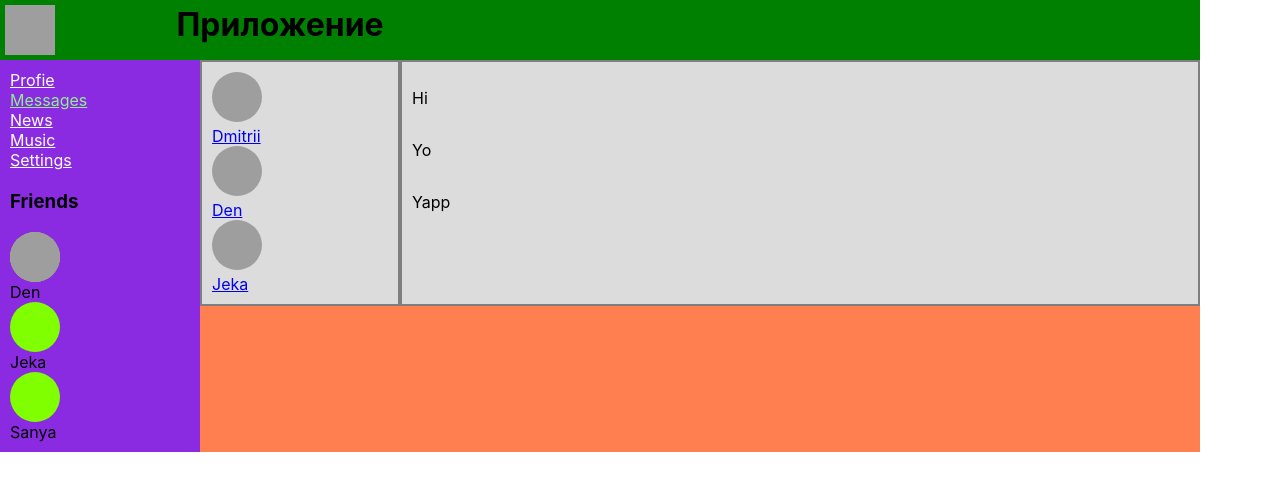
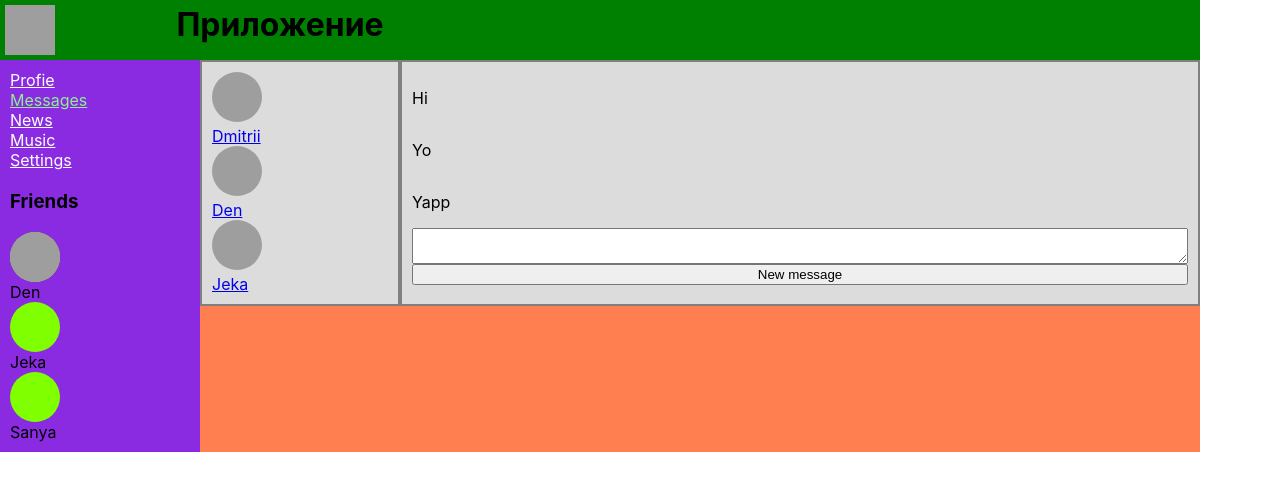
Before and after one commit to 7-23/my_app, a React (Create React App) app: page /dialogs in a window 1280 px wide. Shown: the top 490 px of the page. Built offline with nearby package versions, Linux system fonts and the light colour scheme; grey boxes are pictures that could not be loaded.

Commit message:
add onclick into button

```diff
--- a/src/components/Dialogs/Dialogs.jsx
+++ b/src/components/Dialogs/Dialogs.jsx
@@ -7,8 +7,14 @@
 
     let dialogsElements = props.state.dialogs.map(d => <DialogItems name={d.name} id={d.id} avatar={d.avatar} />);
 
-    let messageElements = props.state.messages.map( m => <Messages message={m.message} />
-    )
+    let messageElements = props.state.messages.map( m => <Messages message={m.message} />)
+
+    let newMessageElement = React.createRef();
+
+    let newMessage = () => {
+        let text = newMessageElement.current.value;
+        alert(text);
+    }
 
     return (
         <div className={s.dialogs}>
@@ -17,6 +23,12 @@
             </div>
             <div className={s.messages}>
                 { messageElements }
+                <textarea ref={newMessageElement}>
+
+                </textarea>
+                <button onClick={ newMessage }>
+                    New message
+                </button>
             </div>
         </div>
     )
--- a/src/components/Profile/MyPosts/MyPosts.jsx
+++ b/src/components/Profile/MyPosts/MyPosts.jsx
@@ -7,6 +7,14 @@
 
     let postElements = props.posts.map(p => <Post message={p.message} likesCount={p.likesCount} />)
 
+    let newPostElement = React.createRef();
+
+    let addPost = () => {
+
+        let text = newPostElement.current.value;
+         alert(text);
+    }
+
     return (
         <div className={s.postsBlock}>
             <h3>
@@ -14,12 +22,12 @@
             </h3>
             <div>
                 <div>
-                    <textarea>
+                    <textarea ref={newPostElement}>
 
                     </textarea>
                 </div>
                 <div>
-                    <button>
+                    <button onClick={ addPost } >
                         Add post
                     </button>
                 </div>
```
Also changed, not shown: 1 other file (tests, documents, lock files or other folders).
